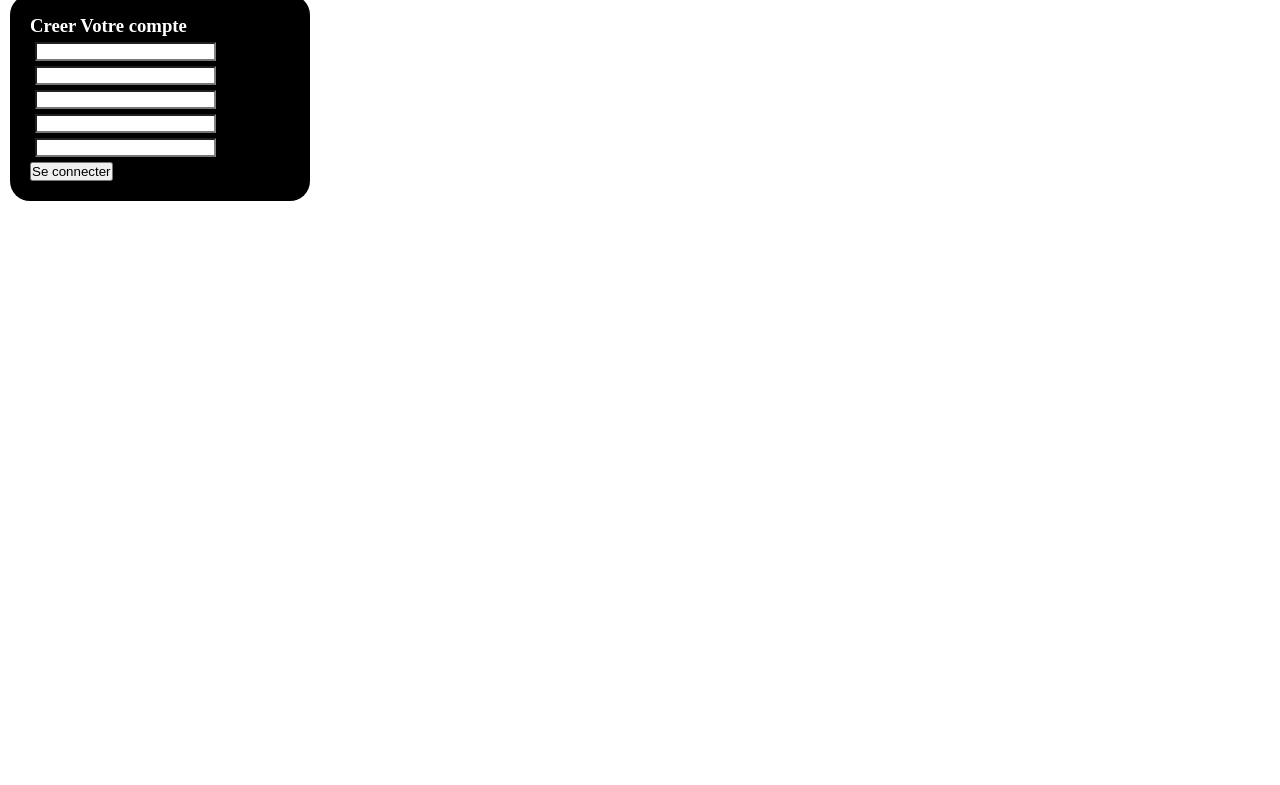
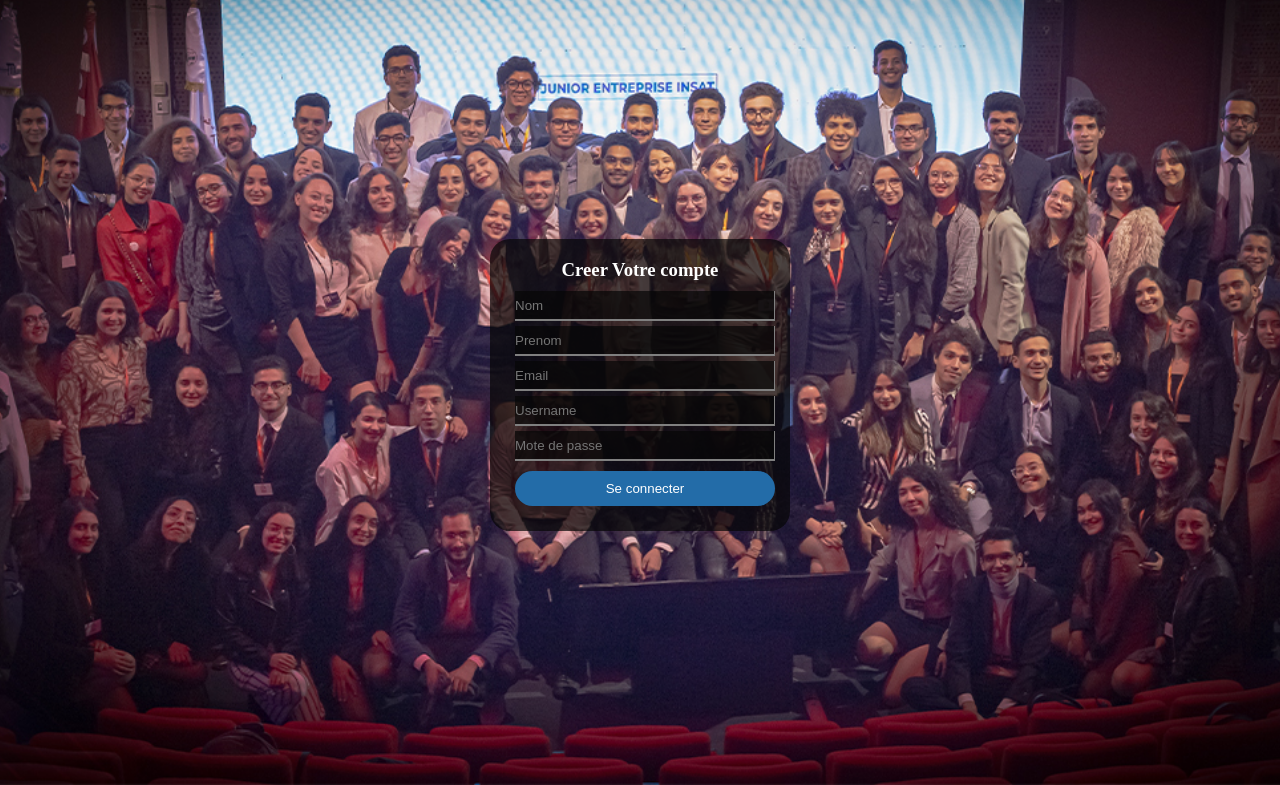
Before and after one commit to meliuos/TASK-JEI, a plain HTML site: page login.html in a window 1280 px wide. Shown: the part 52-837 px from the top of the page. Before the commit the page ends 800 px from the top, so only its background shows below. Drawn offline with Linux system fonts and the light colour scheme.

Commit message:
Add files via upload

```diff
--- a/allinone.css
+++ b/allinone.css
@@ -5,9 +5,10 @@
 }
 body {
     background-color: white;
-}
-div {
-    display: block;
+        min-height: 100vh;
+        display: flex;
+        flex-direction: column;
+
 }
 .container {
     border-bottom: 0.5px rgb(139, 134, 134) solid ;
@@ -19,6 +20,9 @@ div {
 h1{
     color: rgb(23, 23, 66);
 }
+#lg {
+    color: black;
+}
 h4{
     color: brown;
 }
@@ -27,7 +31,7 @@ p{
     margin: 10px;
 }
 .par{
-    margin: 5pxpx;
+    margin: 5px;
 }
 .btn {
     position: relative;
@@ -45,23 +49,61 @@ img {
   width: 50%;
 }
 input {
+    width: 100%;
     display: block;
     margin: 5px;
-    border-right: 2px solid grey;
+    border-top: 0;
+    border-left: 0;
+    border-right: 1px solid grey;
+    border-bottom: 2px solid grey;
+    background-color: rgba(7, 6, 6, 0.7);
+    height: 30px;
 }
 .container2{
     min-width: 300px;
     width: 20%;
-    background-color: black;
+    background:rgba(7, 6, 6, 0.7);
     border-radius: 20px ;
     -webkit-border-radius: 20px ;
     -moz-border-radius: 20px ;
     -ms-border-radius: 20px ;
     -o-border-radius: 20px ;
     padding: 20px;
-    display: block;
     margin:10px;
 }
 h3{
     color: white;
+    text-align: center;
+    margin-bottom: 10px;
 }
+.parent {
+    display: flex;
+    align-items: center;
+    justify-content: center;
+    margin: auto;
+    padding: auto;
+    min-height:100vh;
+}
+.bg{
+    background-image: url(group.jpg);
+    background-position: center;
+    background-size: cover;
+
+}
+.btn2 {
+    border-radius:20px ;
+    -webkit-border-radius:20px ;
+    -moz-border-radius:20px ;
+    -ms-border-radius:20px ;
+    -o-border-radius:20px ;
+    padding: 10px;
+    width: 100%;
+    margin: 5px;
+    background-color: rgb(35, 108, 168);
+    color: white;
+    border: 0;
+}
+.btn2:hover {
+    background-color: white;
+    color: rgb(35, 108, 168);
+}
--- a/login.html
+++ b/login.html
@@ -7,18 +7,20 @@
     <link rel="stylesheet" href="allinone.css">
     <title>Login</title>
 </head>
-<body>
-    <h1>Login page</h1>
-    <div class="container2">
-        <h3>Creer Votre compte</h3>
-        <form action="#" method="POST">
-        <input type="text">
-        <input type="text">
-        <input type="email" name="e" id="e">
-        <input type="use">
-        <input type="password" name="paas" id="pass">
-        <button class="btn2" type="submit" >Se connecter</button>
+<body class="bg">
+    <h1 id="lg">Login page</h1>
+    <div class="parent">
+        <div class="container2">
+            <h3>Creer Votre compte</h3>
+            <form action="#" method="POST">
+            <input type="text" placeholder="Nom">
+            <input type="text"placeholder="Prenom">
+            <input type="email" placeholder="Email" name="e" id="e">
+            <input type="use" placeholder="Username">
+            <input type="password" placeholder="Mote de passe" name="paas" id="pass">
+            <button class="btn2" type="submit" >Se connecter</button>
     </form>
-    </div>
+    </div></div>
+
 </body>
 </html>
```
